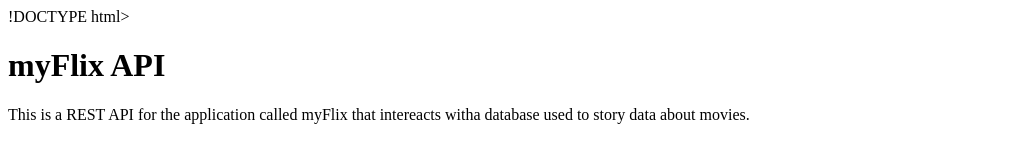
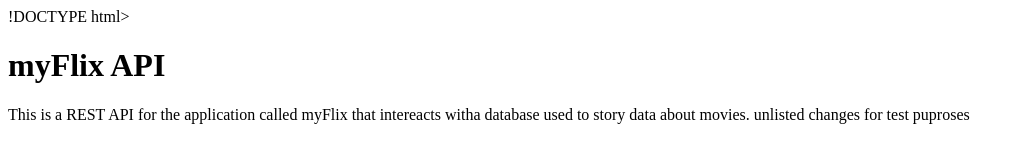
Before and after one commit to joeymc406/Movie-API, a website: page index.html in a window 1280 px wide. Shown: the whole page, without its empty margins (0-1025 px from the left). Drawn offline with Linux system fonts and the light colour scheme.

Commit message:
practice commits

```diff
--- a/index.html
+++ b/index.html
@@ -20,7 +20,8 @@
         myFlix API
       </h1>
       <p>
-        This is a REST API for the application called myFlix that intereacts witha database used to story data about movies.
+        This is a REST API for the application called myFlix that intereacts witha database used to story data about movies. unlisted changes for test puproses
+
       </p>
     </div>
 
```
